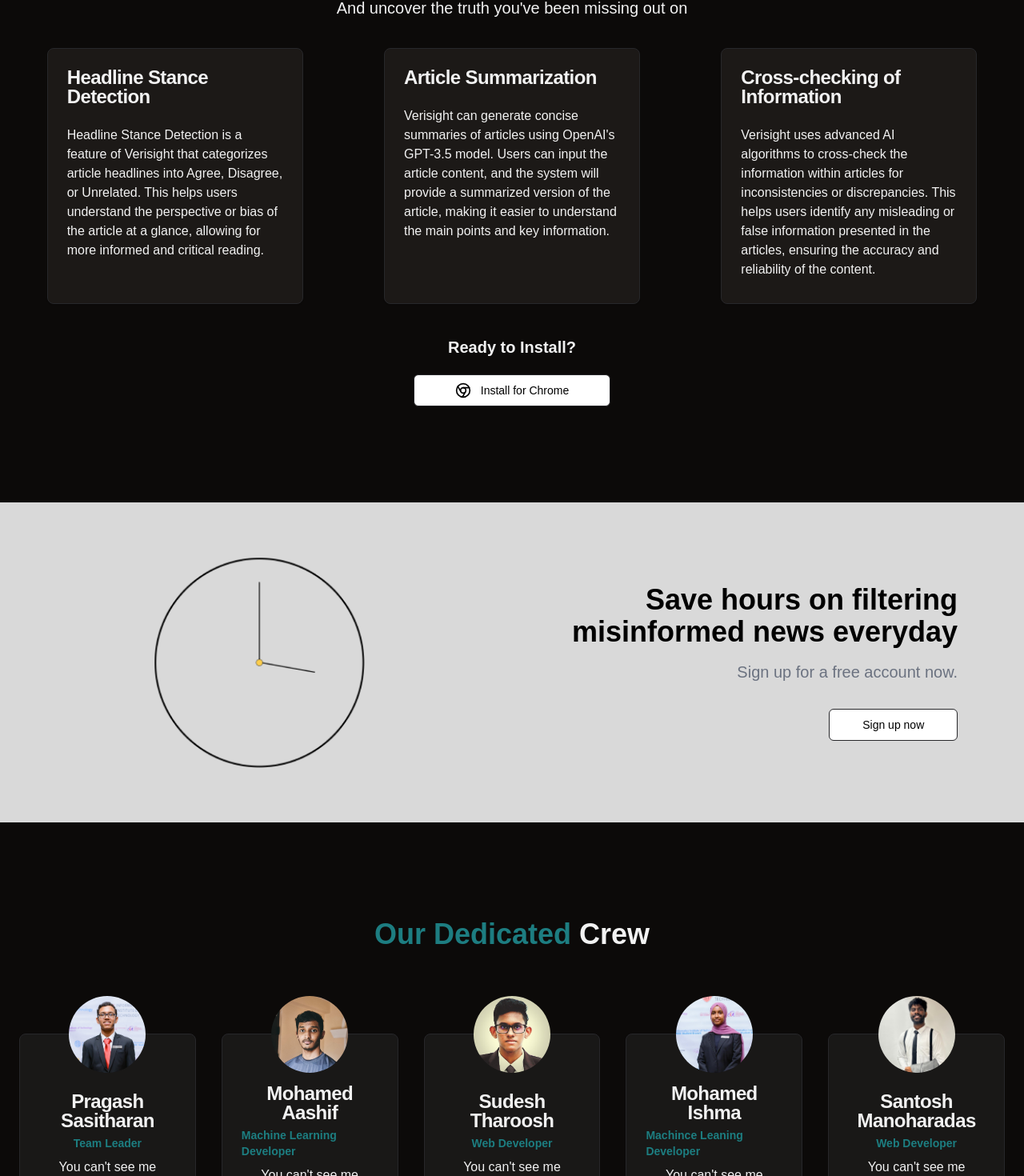
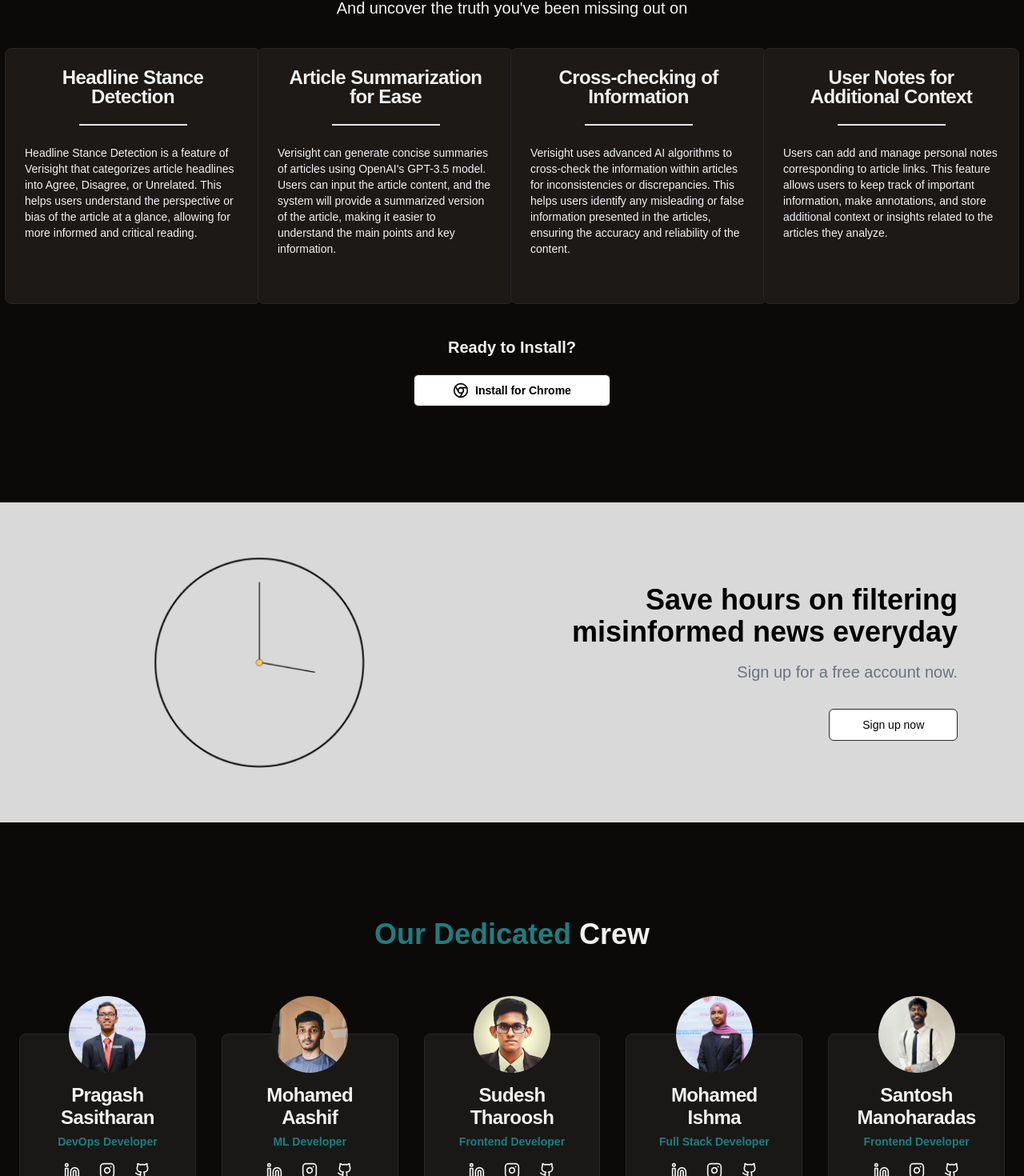
Before and after one commit to verisight/Verisight-LandingPage, a React (Vite) app in the folder LandingPage/: page / in a window 1280 px wide. Shown: the part 1332-2802 px from the top of the page at 80% size. Built offline with nearby package versions, Linux system fonts and the light colour scheme; a web font is replaced by a local one.

Commit message:
Updated content

```diff
--- a/LandingPage/src/components/Feature.tsx
+++ b/LandingPage/src/components/Feature.tsx
@@ -30,7 +30,7 @@
   },
   {
     icon: "🔍",
-    title: "Article Summarization",
+    title: "Article Summarization for Ease",
     description:
       "Verisight can generate concise summaries of articles using OpenAI's GPT-3.5 model. Users can input the article content, and the system will provide a summarized version of the article, making it easier to understand the main points and key information.",
     image: image3,
@@ -40,6 +40,13 @@
     title: "Cross-checking of Information",
     description:
       "Verisight uses advanced AI algorithms to cross-check the information within articles for inconsistencies or discrepancies. This helps users identify any misleading or false information presented in the articles, ensuring the accuracy and reliability of the content.",
+    image: image,
+  },
+  {
+    icon: "🔍",
+    title: "User Notes for Additional Context",
+    description:
+      "Users can add and manage personal notes corresponding to article links. This feature allows users to keep track of important information, make annotations, and store additional context or insights related to the articles they analyze.",
     image: image,
   },
 ];
@@ -76,13 +83,14 @@
           </Card>
         ))}
       </div> */}
-      <div className="grid md:grid-cols-2 lg:grid-cols-3 gap-8 justify-items-center">
+      <div className="grid md:grid-cols-2 lg:grid-cols-4 gap-8 justify-items-center">
         {features.map(({ title, description }: FeatureProps) => (
           <Card key={title} className="w-full md:w-64 lg:w-80 h-80">
             <CardHeader>
-              <CardTitle>{title}</CardTitle>
+              <CardTitle className="mb-4 text-center">{title}</CardTitle>
+              <div className="border-b-2 border-gray-200 w-1/2 mx-auto my-2"></div>
             </CardHeader>
-            <CardContent>{description}</CardContent>
+            <CardContent className="text-sm">{description}</CardContent>
             {/* <CardFooter>
               <img
                 src={image}
@@ -102,11 +110,13 @@
         <a
           href="https://chromewebstore.google.com/detail/verisight/hakkkgoancaobbmlmngfclkdggkdnolk"
           target="_blank"
-          className={`w-full md:w-1/5 bg-white text-black ${buttonVariants({
-            variant: "outline",
-          })}`}
+          className={`w-full md:w-1/5 gap-2 font-bold bg-white text-black ${buttonVariants(
+            {
+              variant: "outline",
+            }
+          )}`}
         >
-          <Chrome className="w-5 h-5 mr-3" />
+          <Chrome className="w-5 h-5" />
           Install for Chrome
         </a>
       </div>
--- a/LandingPage/src/components/Team.tsx
+++ b/LandingPage/src/components/Team.tsx
@@ -1,7 +1,6 @@
 import { buttonVariants } from "@/components/ui/button";
 import {
   Card,
-  CardContent,
   CardDescription,
   CardFooter,
   CardHeader,
@@ -9,12 +8,11 @@
 } from "@/components/ui/card";
 import { Instagram, Linkedin, Github } from "lucide-react";
 
-import Pragash from '../assets/Pragesh.jpg';
-import Aashif from '../assets/Aashif.jpg';
-import Ishma from '../assets/Ishma.jpg';
-import Santosh from '../assets/Santosh.jpeg';
-import Tharoosh from '../assets/Tharoosh.jpg';
-
+import Pragash from "../assets/Pragesh.jpg";
+import Aashif from "../assets/Aashif.jpg";
+import Ishma from "../assets/Ishma.jpg";
+import Santosh from "../assets/Santosh.jpeg";
+import Tharoosh from "../assets/Tharoosh.jpg";
 
 interface TeamProps {
   imageUrl: string;
@@ -33,10 +31,13 @@
   {
     imageUrl: Pragash,
     name: "Pragash Sasitharan",
-    position: "Team Leader",
+    position: "DevOps Developer",
     description: "You can't see me",
     socialNetworks: [
-      { name: "Linkedin", url: "https://www.linkedin.com/in/pragash-sasitharan/" },
+      {
+        name: "Linkedin",
+        url: "https://www.linkedin.com/in/pragash-sasitharan/",
+      },
       {
         name: "Instagram",
         url: "https://www.instagram.com/pragash_.s/",
@@ -51,7 +52,7 @@
   {
     imageUrl: Aashif,
     name: "Mohamed Aashif",
-    position: "Machine Learning Developer",
+    position: "ML Developer",
     description: "You can't see me",
     socialNetworks: [
       { name: "Linkedin", url: "https://www.linkedin.com/in/mohamed-aashif/" },
@@ -68,7 +69,7 @@
   {
     imageUrl: Tharoosh,
     name: "Sudesh Tharoosh",
-    position: "Web Developer",
+    position: "Frontend Developer",
     description: "You can't see me",
     socialNetworks: [
       { name: "Linkedin", url: "https://www.linkedin.com/in/sudeshtharoosh/" },
@@ -85,7 +86,7 @@
   {
     imageUrl: Ishma,
     name: "Mohamed Ishma",
-    position: "Machince Leaning Developer",
+    position: "Full Stack Developer",
     description: "You can't see me",
     socialNetworks: [
       { name: "Linkedin", url: "www.linkedin.com/in/ishma-ifan-179428228" },
@@ -102,10 +103,13 @@
   {
     imageUrl: Santosh,
     name: "Santosh Manoharadas",
-    position: "Web Developer",
+    position: "Frontend Developer",
     description: "You can't see me",
     socialNetworks: [
-      { name: "Linkedin", url: "https://www.linkedin.com/in/santosh-manoharadas/" },
+      {
+        name: "Linkedin",
+        url: "https://www.linkedin.com/in/santosh-manoharadas/",
+      },
       {
         name: "Instagram",
         url: "https://www.instagram.com/santosh.manoharadas/",
@@ -133,12 +137,13 @@
   };
 
   return (
-    <section id="team" className="container py-24 sm:py-20 flex flex-col items-center justify-center">
+    <section
+      id="team"
+      className="container py-24 sm:py-20 flex flex-col items-center justify-center"
+    >
       <h2 className="text-3xl md:text-4xl font-bold mb-10">
         {/* <span className="bg-gradient-to-b from-primary/60 to-primary text-transparent bg-clip-text"> */}
-        <span className="text-[#1D7D81]">
-          Our Dedicated{" "}
-        </span>
+        <span className="text-[#1D7D81]">Our Dedicated </span>
         Crew
       </h2>
 
@@ -149,7 +154,7 @@
 
       <div className="grid md:grid-cols-2 lg:grid-cols-5 gap-8 gap-y-10">
         {teamList.map(
-          ({ imageUrl, name, position, description, socialNetworks }: TeamProps) => (
+          ({ imageUrl, name, position, socialNetworks }: TeamProps) => (
             <Card
               key={name}
               className="bg-muted/50 relative mt-16 flex flex-col justify-center items-center"
@@ -160,16 +165,11 @@
                   alt={`${name} ${position}`}
                   className="absolute -top-12 rounded-full w-24 h-24 aspect-square object-cover"
                 />
-                <CardTitle className="text-center">{name}</CardTitle>
-                <CardDescription className="text-primary font-semibold">
+                <CardTitle className="text-center leading-7">{name}</CardTitle>
+                <CardDescription className="text-primary text-center font-semibold">
                   {position}
                 </CardDescription>
               </CardHeader>
-
-              <CardContent className="text-center pb-2">
-                <p>{description}</p>
-              </CardContent>
-
               <CardFooter>
                 {socialNetworks.map(({ name, url }: SociaNetworkslProps) => (
                   <div key={name}>
```
